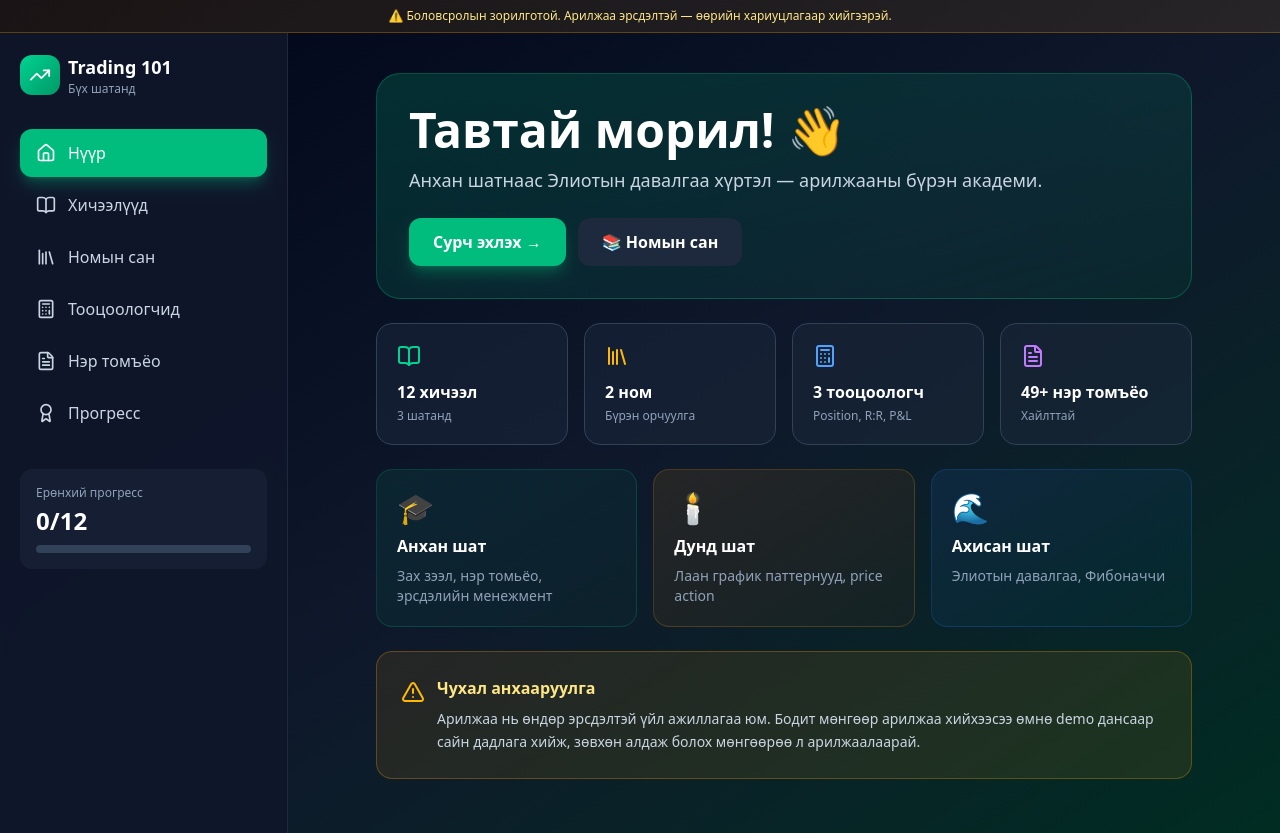
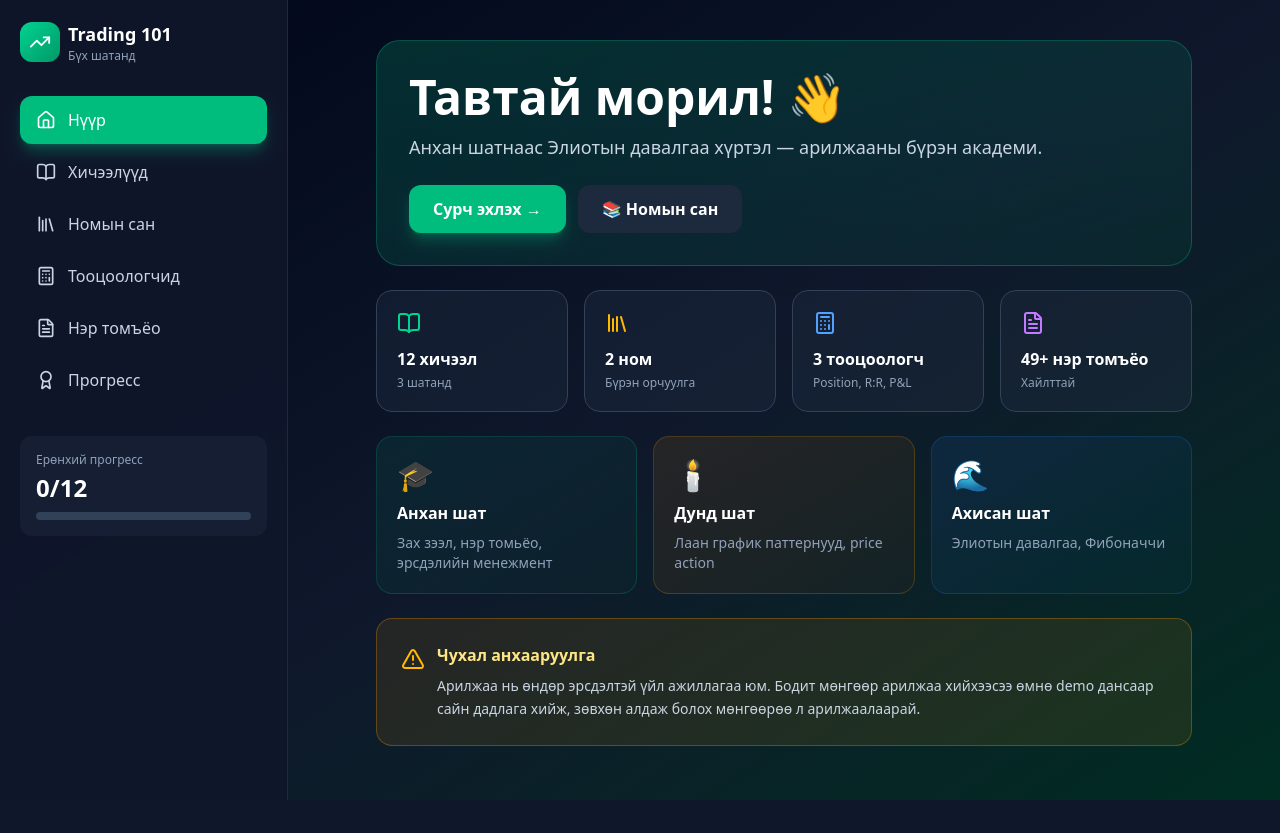
Before and after one commit to suhee34/trading-101-app, a React (Vite) app: page / in a window 1280 px wide. After the commit the page ends 800 px from the top, so only its background shows below. Built offline with nearby package versions, Linux system fonts and the light colour scheme.

Commit message:
Remove educational disclaimer banner from top

```diff
--- a/src/TradingApp.jsx
+++ b/src/TradingApp.jsx
@@ -1099,9 +1099,6 @@ export default function TradingApp() {
 
   return (
     <div className="min-h-screen bg-gradient-to-br from-slate-950 via-slate-900 to-emerald-950 text-white">
-      <div className="bg-amber-500/10 border-b border-amber-500/30 px-4 py-2 text-center text-xs text-amber-200">
-        ⚠️ Боловсролын зорилготой. Арилжаа эрсдэлтэй — өөрийн хариуцлагаар хийгээрэй.
-      </div>
 
       <div className="flex min-h-screen relative">
         {/* Mobile menu overlay */}
```
